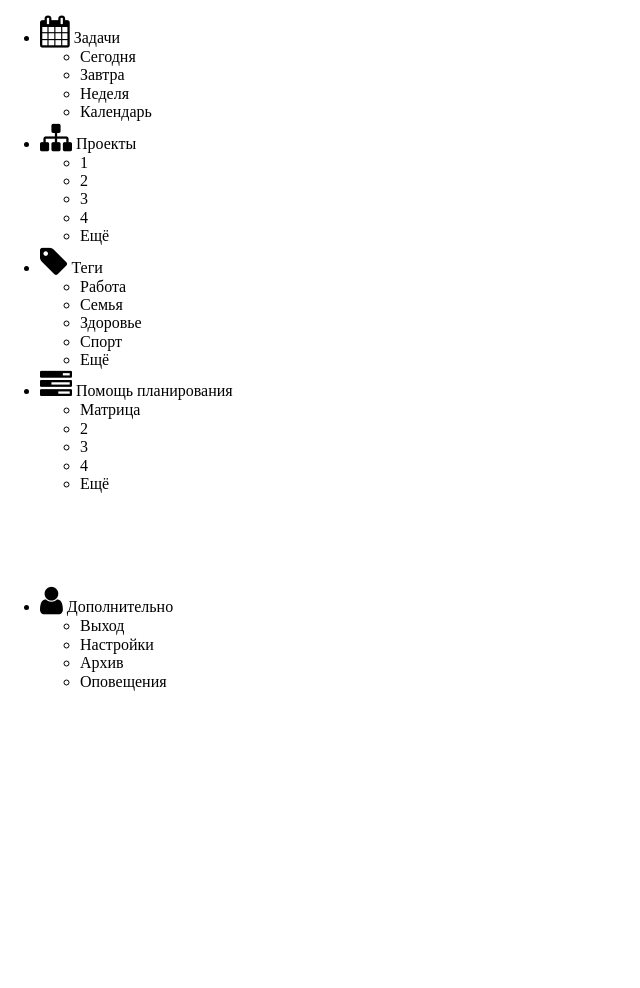
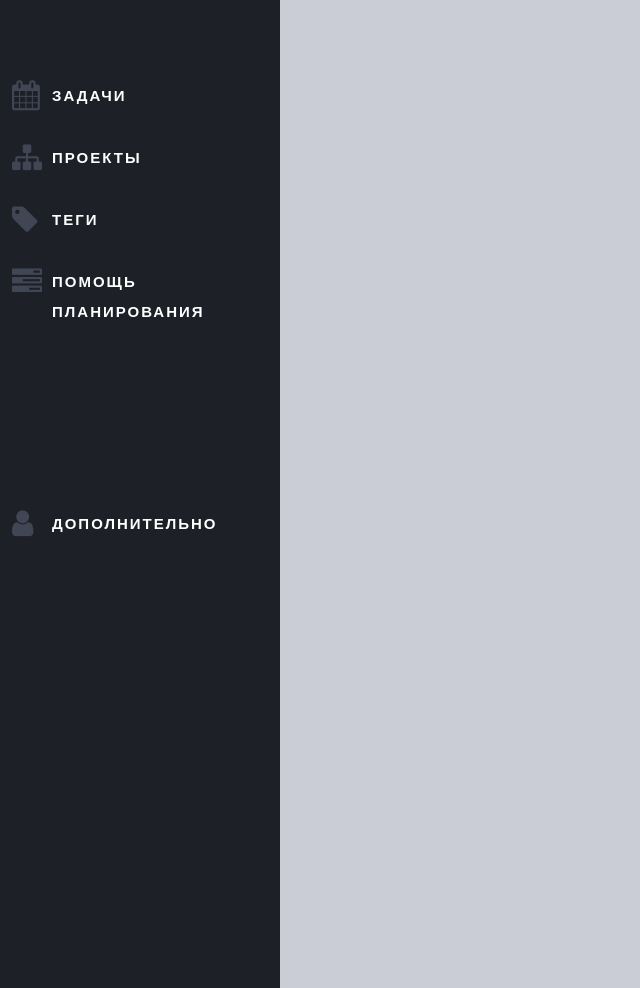
Before and after one commit to val-era/Planner, a Django app: template Planner/mainpage/templates/mainpage/main.html in a window 1280 px wide. Shown: the whole page, without its empty margins (0-640 px from the left). Run offline with Django 4.2, Linux system fonts and the light colour scheme; the template is opened without the code that fills it, so the values that code supplies are empty; some libraries are stand-ins or nearby versions.

Commit message:
add slide menu

```diff
--- /dev/null
+++ b/Planner/mainpage/static/mainpage/css/style.css
@@ -0,0 +1,69 @@
+@import url(https://fonts.googleapis.com/css?family=Open+Sans:600);
+.sidenav {
+  position: fixed;
+  width: 280px;
+  height: 100%;
+  background-color: #1E2027;
+}
+.sidenav .main-buttons {
+  list-style-type: none;
+  margin: 64px 0;
+  padding: 0;
+  color: #fff;
+}
+.sidenav .main-buttons li {
+  text-transform: uppercase;
+  letter-spacing: 2px;
+  font-family: 'Open Sans', sans-serif;
+  font-size: 15px;
+  font-weight: 600;
+}
+.sidenav .main-buttons > li {
+  padding: 16px 52px;
+  -moz-box-sizing: border-box;
+  -webkit-box-sizing: border-box;
+  box-sizing: border-box;
+}
+.sidenav .main-buttons > li .fa {
+  position: absolute;
+  left: 12px;
+  color: #414655;
+}
+.sidenav .main-buttons > li:hover, .sidenav .main-buttons > li:active, .sidenav .main-buttons > li:focus {
+  background-color: #292c35;
+  cursor: pointer;
+}
+.sidenav .main-buttons > li:hover .hidden, .sidenav .main-buttons > li:active .hidden, .sidenav .main-buttons > li:focus .hidden {
+  width: 228px;
+}
+
+.hidden {
+  width: 0;
+  height: 100%;
+  padding: 64px 0;
+  position: absolute;
+  top: 0;
+  right: 0;
+  overflow: hidden;
+  list-style-type: none;
+  background-color: #292c35;
+  -moz-transition: 0.3s;
+  -o-transition: 0.3s;
+  -webkit-transition: 0.3s;
+  transition: 0.3s;
+}
+.hidden li {
+  padding: 16px 24px;
+}
+.hidden li:hover, .hidden li:active, .hidden li:focus {
+  background-color: #323541;
+}
+
+body {
+  background-color: #caccd6;
+  line-height: 30px;
+}
+
+html, body {
+  height: 100%;
+}
--- a/Planner/mainpage/templates/mainpage/main.html
+++ b/Planner/mainpage/templates/mainpage/main.html
@@ -4,7 +4,7 @@
 {% block title %}Задачи{% endblock %}
 
 {% block content %}
-<link rel="stylesheet" href="{% static 'mainpage/css/tasks.css' %}">
+<link rel="stylesheet" href="{% static 'mainpage/css/plan.css' %}">
     <div class="features">
 
     </div>
```
